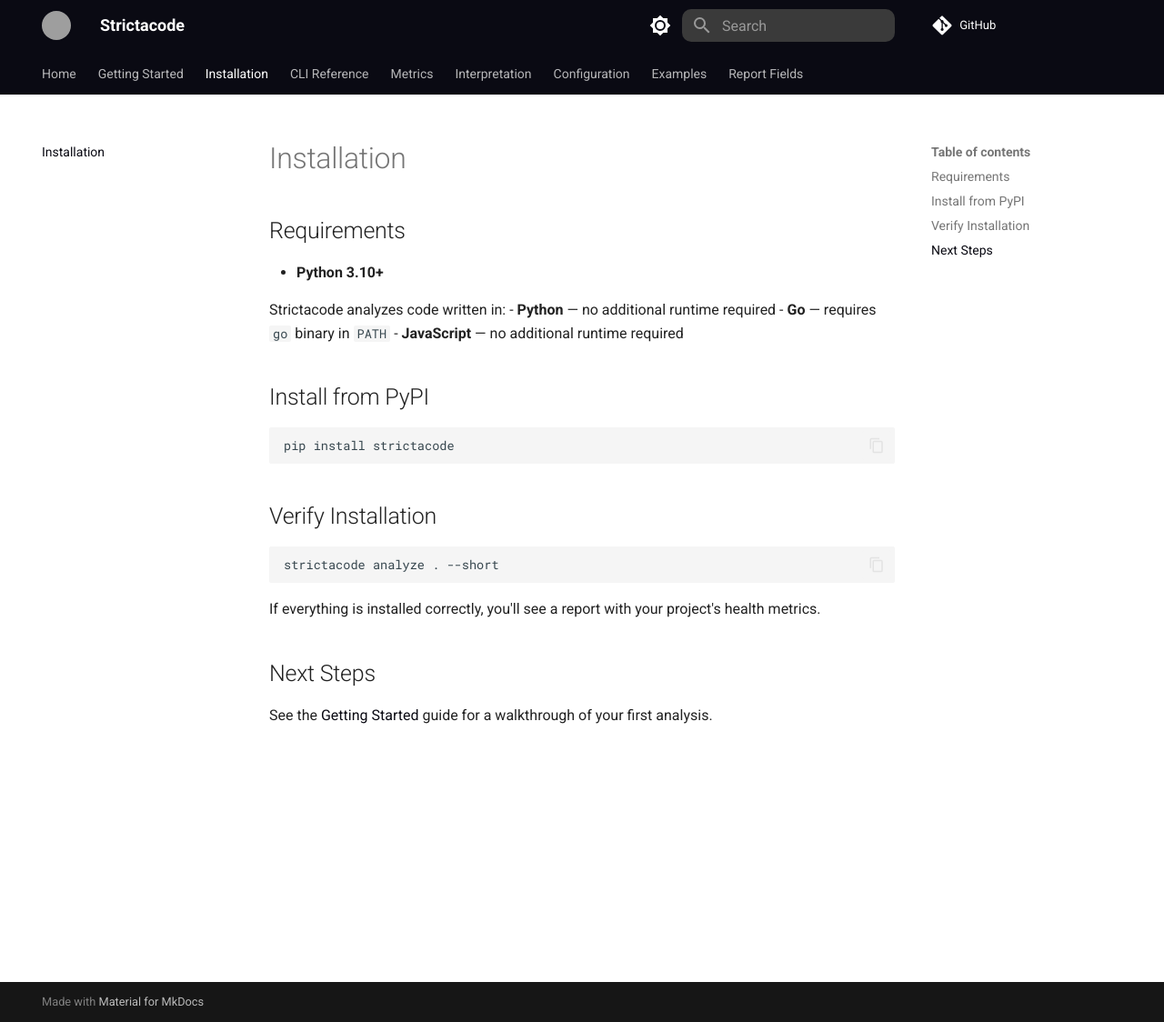
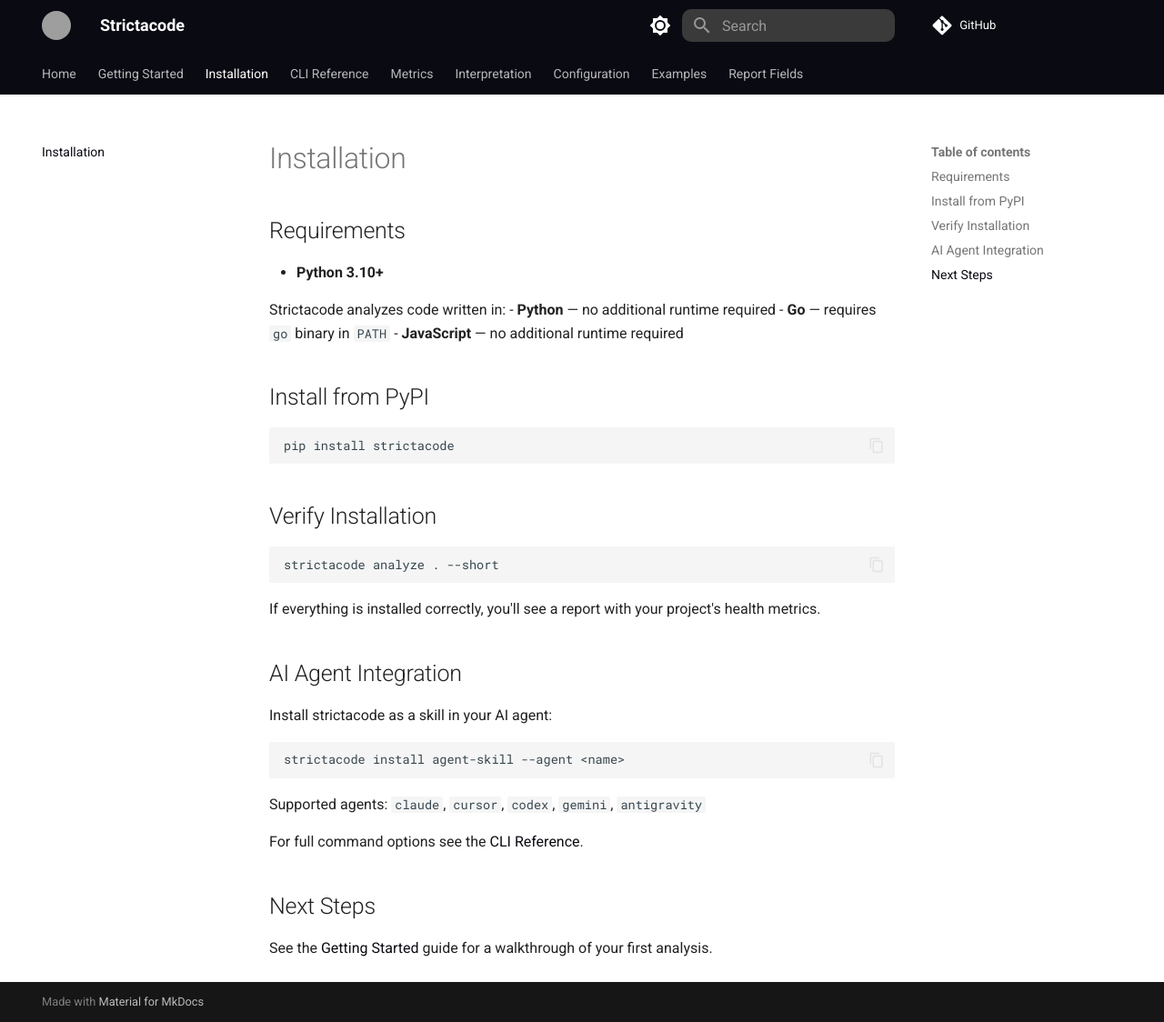
Before and after one commit to qarium/strictacode, an MkDocs documentation site: the page built from docs/installation.md, in a window 1280 px wide and 1124 px high. Shown: the whole window at 91% size. Built offline with MkDocs 1.6.1 and Material for MkDocs 9.7.7, drawn with Linux system fonts in a browser that asks for light colours; comment, search, counter and statistics services are not loaded; grey boxes are pictures that could not be loaded.

Commit message:
add install ai skill for agents to documentation

````diff
--- a/docs/installation.md
+++ b/docs/installation.md
@@ -23,6 +23,18 @@
 
 If everything is installed correctly, you'll see a report with your project's health metrics.
 
+## AI Agent Integration
+
+Install strictacode as a skill in your AI agent:
+
+```bash
+strictacode install agent-skill --agent <name>
+```
+
+Supported agents: `claude`, `cursor`, `codex`, `gemini`, `antigravity`
+
+For full command options see the [CLI Reference](cli-reference.md#strictacode-install-agent-skill).
+
 ## Next Steps
 
 See the [Getting Started](getting-started.md) guide for a walkthrough of your first analysis.
````
